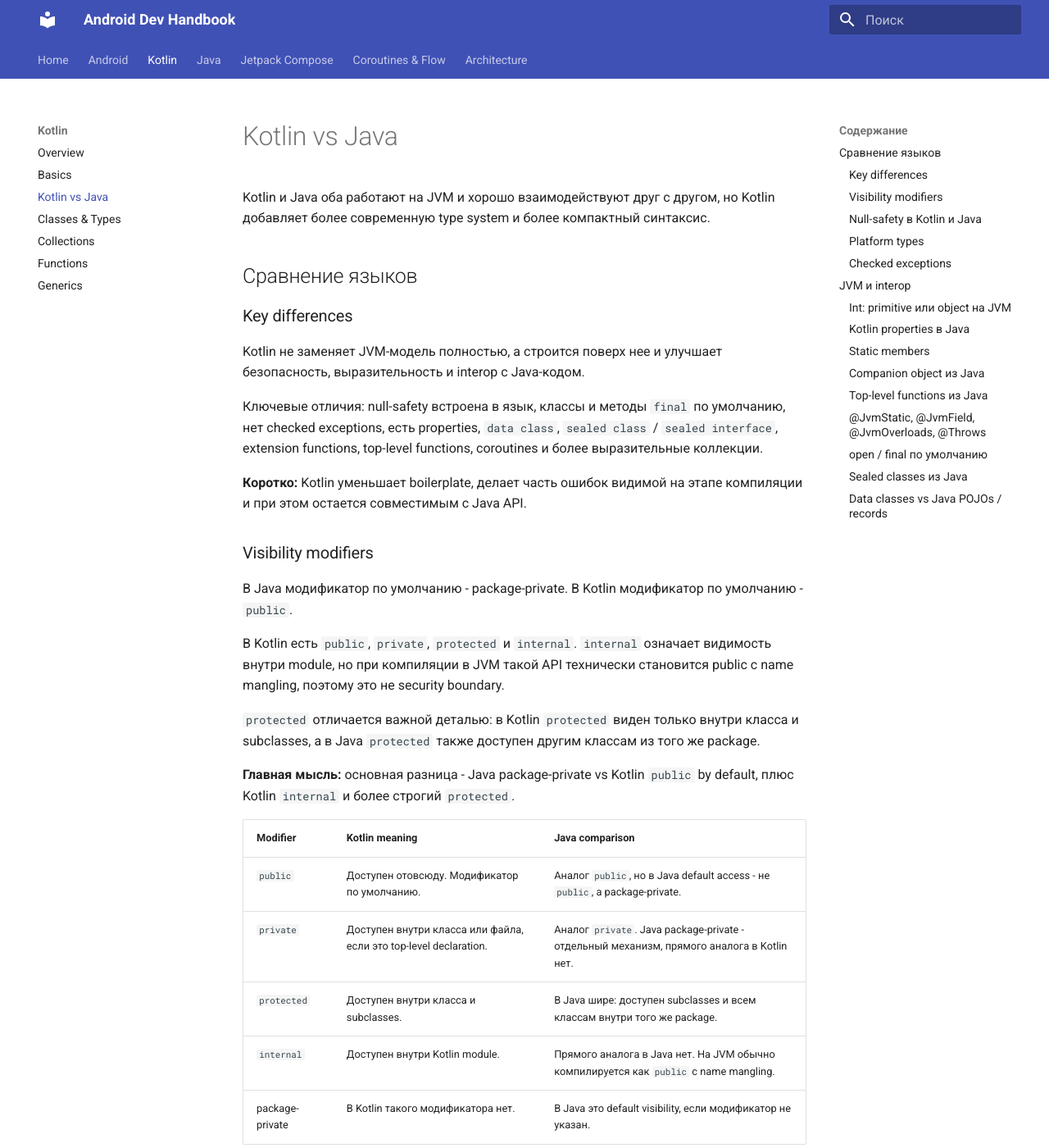
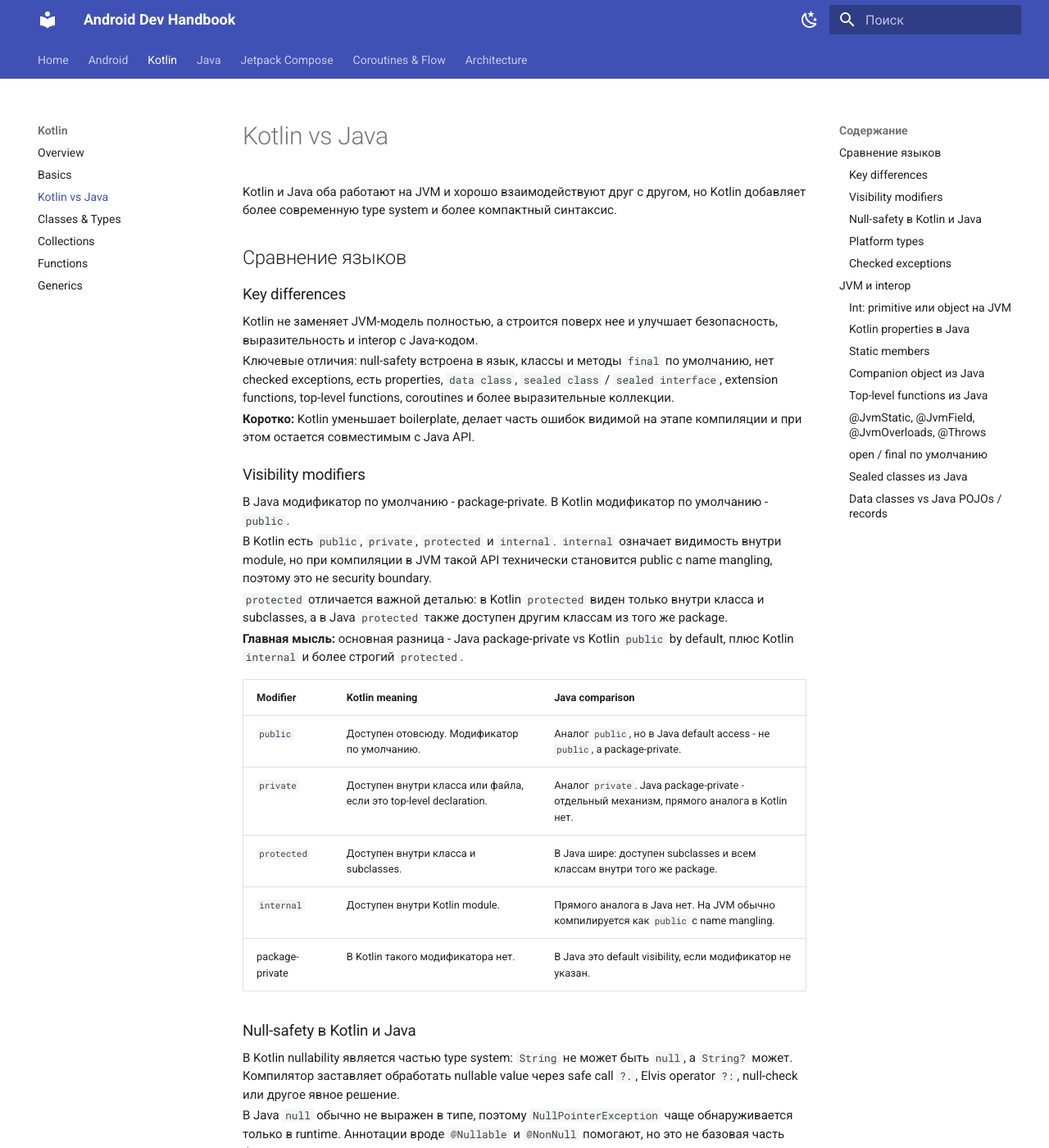
Before and after one commit to khodorkin-dmitrii/android-dev-handbook, an MkDocs documentation site: the page built from docs/kotlin/kotlin-vs-java.md, in a window 1280 px wide and 1400 px high. Shown: the whole window at 82% size. Built offline with MkDocs 1.6.1 and Material for MkDocs 9.7.7, drawn with Linux system fonts in a browser that asks for light colours.

Commit message:
set some stiles

```diff
--- /dev/null
+++ b/docs/stylesheets/extra.css
@@ -0,0 +1,107 @@
+.md-typeset {
+    font-size: 0.75rem;
+    line-height: 1.5;
+}
+
+/* Paragraph spacing.
+ *
+ * margin: top right bottom left
+ * We only reduce the bottom margin to make text blocks more compact.
+ *
+ * Typical range:
+ * 0.2em - very compact knowledge base style
+ * 0.5em - compact
+ * 0.7em - balanced (recommended)
+ * 1.0-1.2em - default "airy" documentation style
+ */
+.md-typeset p {
+    margin: 0 0 0.2em;
+}
+
+/* Vertical spacing around unordered and ordered lists.
+ *
+ * margin: vertical horizontal
+ *
+ * Typical range:
+ * 0.2em - very compact
+ * 0.4em - compact (recommended)
+ * 0.6-0.8em - balanced
+ * 1.0em+ - spacious/default style
+ */
+.md-typeset ul,
+.md-typeset ol {
+    margin: 0.2em 0;
+}
+
+/* Spacing between individual list items.
+ *
+ * Typical range:
+ * 0em - tightly packed lists
+ * 0.1-0.2em - compact (recommended)
+ * 0.3-0.4em - balanced
+ * 0.5em+ - spacious
+ */
+.md-typeset li {
+    margin-bottom: 0.2em;
+}
+
+/* Table cell padding.
+ *
+ * padding: vertical horizontal
+ *
+ * Typical range:
+ * Vertical:
+ *   0.3rem - compact
+ *   0.45rem - balanced (recommended)
+ *   0.6rem+ - spacious
+ *
+ * Horizontal:
+ *   0.5rem - compact
+ *   0.7rem - balanced (recommended)
+ *   1rem+ - spacious
+ */
+.md-typeset table td,
+.md-typeset table th {
+    padding: 0.3rem 0.5rem;
+}
+
+/* H2 heading spacing.
+ *
+ * margin: top right bottom left
+ *
+ * Controls how much visual separation major sections have.
+ *
+ * Typical range:
+ * Top:
+ *   1.0rem - compact
+ *   1.5rem - balanced (recommended)
+ *   2.0rem+ - spacious
+ *
+ * Bottom:
+ *   0.4rem - compact
+ *   0.7rem - balanced (recommended)
+ *   1.0rem+ - spacious
+ */
+.md-typeset h2 {
+    margin: 1.5rem 0 0.7rem;
+}
+
+/* H3 heading spacing.
+ *
+ * Controls spacing for subsection titles.
+ * Usually slightly tighter than H2.
+ *
+ * Typical range:
+ * Top:
+ *   0.7rem - compact
+ *   1.0rem - balanced (recommended)
+ *   1.5rem+ - spacious
+ *
+ * Bottom:
+ *   0.2rem - very compact
+ *   0.4rem - balanced (recommended)
+ *   0.6rem+ - spacious
+ */
+.md-typeset h3 {
+    margin: 1rem 0 0.4rem;
+}
--- a/mkdocs.yml
+++ b/mkdocs.yml
@@ -5,6 +5,22 @@
 theme:
   name: material
   language: ru
+  palette:
+    - media: "(prefers-color-scheme: light)"
+      scheme: default
+      primary: indigo
+      accent: indigo
+      toggle:
+        icon: material/weather-night
+        name: Switch to dark mode
+
+    - media: "(prefers-color-scheme: dark)"
+      scheme: slate
+      primary: black
+      accent: indigo
+      toggle:
+        icon: material/weather-sunny
+        name: Switch to light mode
   features:
     - navigation.tabs
     - navigation.sections
@@ -14,6 +30,9 @@
 
 plugins:
   - search
+
+extra_css:
+  - stylesheets/extra.css
 
 nav:
   - Home: index.md
```
